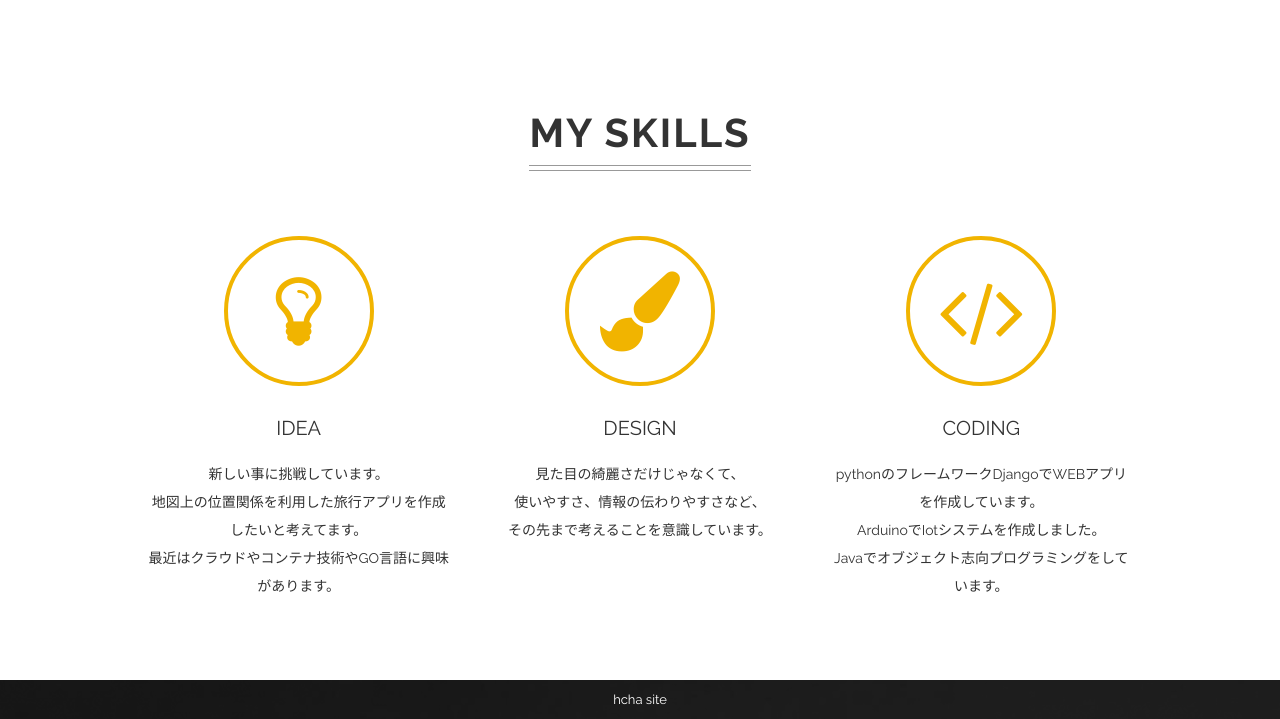
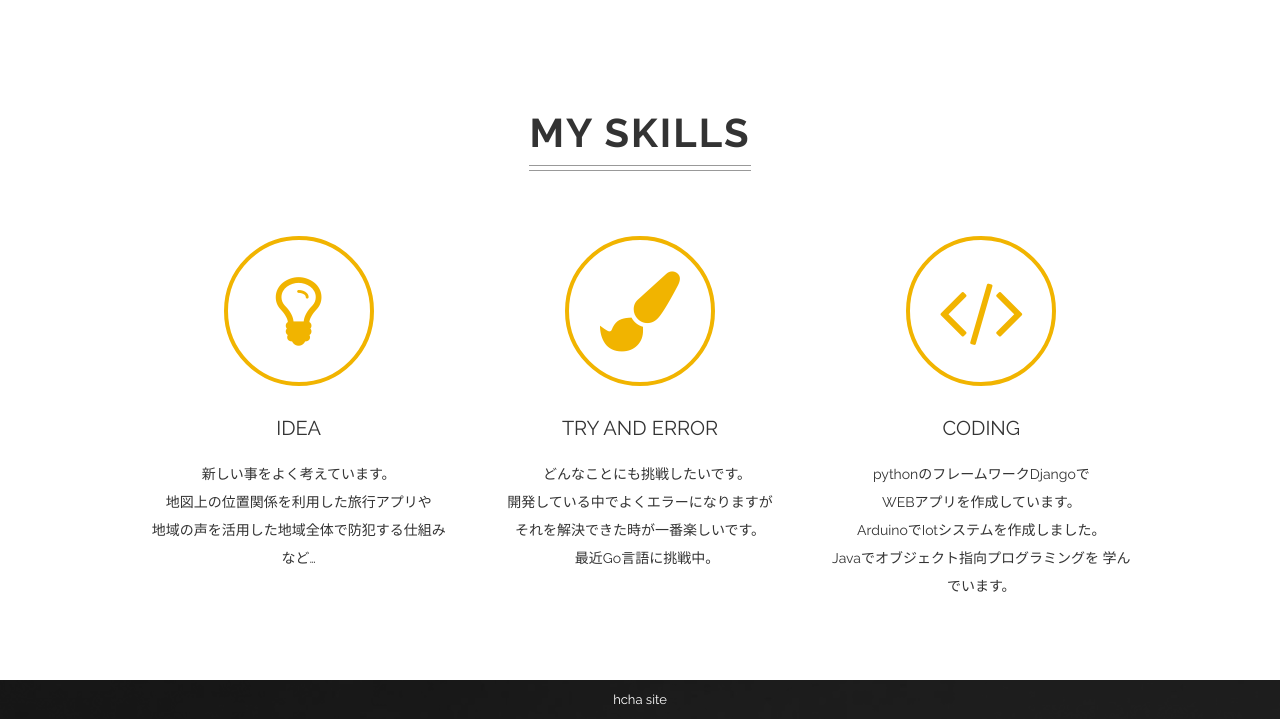
Before and after one commit to h-cha/hcha.com, a Django app: page / in a window 1280 px wide. Shown: the part 1858-2577 px from the top of the page. Run offline with Django 3.2, Linux system fonts and the light colour scheme; some libraries are stand-ins or nearby versions.

Commit message:
20201109

```diff
--- a/hello/templates/hello/index.html
+++ b/hello/templates/hello/index.html
@@ -86,7 +86,7 @@
               食材残さないよ太郎<br>
               現在４人で制作中。賞味期限が短い食品を消費できるようなレシピを表示します。<br>
               #django #SQLite #html #css<br>
-              <a href="#" class="button button-ghost">READ MORE</a>
+              <a href="https://hcha.heroku.com/work1" class="button button-ghost">READ MORE</a>
             </p>
           </div>
         </div>
@@ -100,27 +100,30 @@
         <i class="skill-icon fa fa-lightbulb-o"></i>
         <div class="skill-title">IDEA</div>
         <p class="skill-text">
-          新しい事に挑戦しています。<br>
-          地図上の位置関係を利用した旅行アプリを作成したいと考えてます。<br>
-          最近はクラウドやコンテナ技術やGO言語に興味があります。
+          新しい事をよく考えています。<br>
+          地図上の位置関係を利用した旅行アプリや<br>
+          地域の声を活用した地域全体で防犯する仕組みなど…
         </p>
       </div>
       <div class="skill-box">
         <i class="skill-icon fa fa-paint-brush"></i>
-        <div class="skill-title">DESIGN</div>
+        <div class="skill-title">TRY AND ERROR</div>
         <p class="skill-text">
-          見た目の綺麗さだけじゃなくて、<br>
-          使いやすさ、情報の伝わりやすさなど、<br>
-          その先まで考えることを意識しています。
+        　どんなことにも挑戦したいです。<br>
+          開発している中でよくエラーになりますが<br>
+          それを解決できた時が一番楽しいです。<br>
+        　最近Go言語に挑戦中。
         </p>
       </div>
       <div class="skill-box">
         <i class="skill-icon fa fa-code"></i>
         <div class="skill-title">CODING</div>
         <p class="skill-text">
-          pythonのフレームワークDjangoでWEBアプリを作成しています。<br>
+          pythonのフレームワークDjangoで<br>
+          WEBアプリを作成しています。<br>
           ArduinoでIotシステムを作成しました。<br>
-          Javaでオブジェクト志向プログラミングをしています。
+          Javaでオブジェクト指向プログラミングを
+          学んでいます。
         </p>
       </div>
     </div>
--- a/hello/urls.py
+++ b/hello/urls.py
@@ -4,7 +4,7 @@ from . import views
 app_name = 'hello'
 urlpatterns = [
     path('', views.index, name='index'),
-    #path('work1', views.work1, name='work1'),
+    path('work1', views.work1, name='work1'),
     #path('work2', views.work1, name='work2'),
     #path('work3', views.work1, name='work3'),
     #path('work4', views.work1, name='work4'),
```
